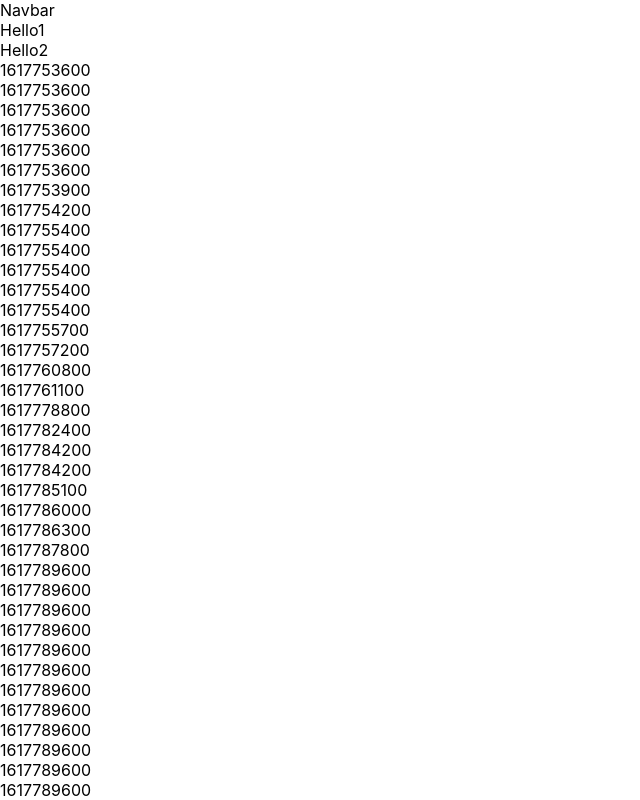
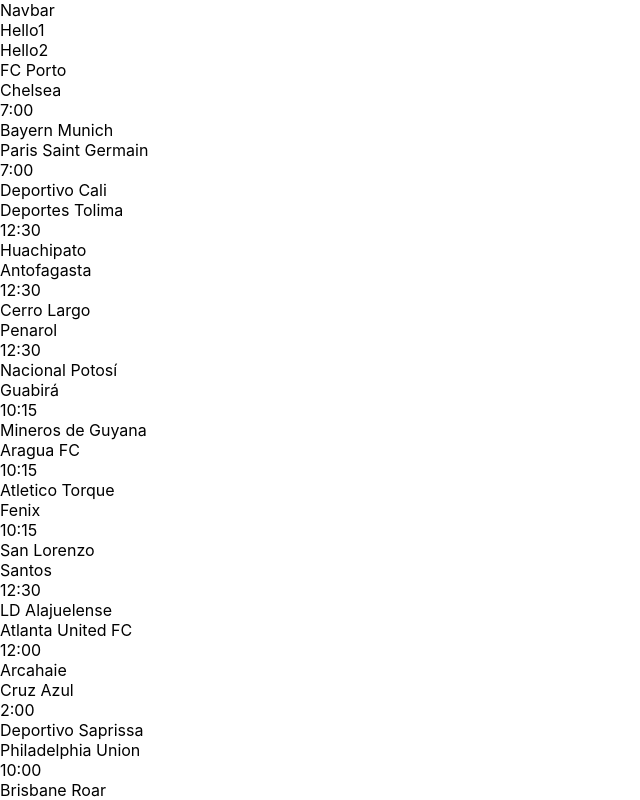
Before and after one commit to Adam-github-acc/CeeSports, a React (Create React App) app in the folder client/: page / in a window 1280 px wide. Both pictures are taken after a click on the element "Hello1". Shown: the top 800 px of the page, without its empty margins (0-640 px from the left). Built offline with nearby package versions, Linux system fonts and the light colour scheme; no server answers.

Commit message:
feat(react): sort matches by league id

```diff
--- a/client/src/components/Match.tsx
+++ b/client/src/components/Match.tsx
@@ -1,9 +1,12 @@
+import moment from "moment";
 import { Props } from "../types";
 
 const Match: React.FC<Props | any> = ({item}) => {
   return (
     <div>
-      {item.time}
+      <div>{item.hometeam}</div>
+      <div>{item.awayteam}</div>
+      <div>{moment(item.time).format('h:mm')}</div>
     </div>
   );
 }
--- a/client/src/components/MatchList.tsx
+++ b/client/src/components/MatchList.tsx
@@ -6,23 +6,27 @@
 import { database } from './db'
 
 const MatchList: React.FC = () => {
-  const [matches, setMatches] = useState<[Props] | any>();
+  const [matches, setMatches] = useState<Props[]>();
   function logger2() {
-    setMatches(result)
+    /* console.log(result[100])
+    result = result.sort((a:Props, b:Props) => a.leagueId - b.leagueId)
+    console.log(result[100]) */
+    setMatches(result.sort((a:Props, b:Props) => a.leagueId - b.leagueId));
   }
   function logger() {
     console.log(matches)
   }
   const fixtureDate:string = database.parameters.date;
-      const result = database.response.map(res => {
+  let result:Props[] = database.response.map(res => {
     return {
       date: fixtureDate,
-          time: res.fixture.timestamp,
+      time: res.fixture.date,
       matchId: res.fixture.id,
       referee: res.fixture.referee,
       stadium: res.fixture.venue.name,
       city: res.fixture.venue.city,
       league: res.league.name,
+      leagueId: res.league.id,
       leagueLogo: res.league.logo,
       country: res.league.country,
       hometeam: res.teams.home.name,
@@ -38,15 +42,16 @@
       /* const api = await readApiByDate(date)
         .catch(console.error); */
       const fixtureDate:string = database.parameters.date;
-      const result = database.response.map(res => {
+      const result:Props[] = database.response.map(res => {
         return {
           date: fixtureDate,
-          time: res.fixture.timestamp,
+          time: res.fixture.date,
           matchId: res.fixture.id,
           referee: res.fixture.referee,
           stadium: res.fixture.venue.name,
           city: res.fixture.venue.city,
           league: res.league.name,
+          leagueId: res.league.id,
           leagueLogo: res.league.logo,
           country: res.league.country,
           hometeam: res.teams.home.name,
```
Also changed, not shown: client/src/types.ts (+13 -12 lines). Lines whose indentation alone changed are shown as unchanged.
